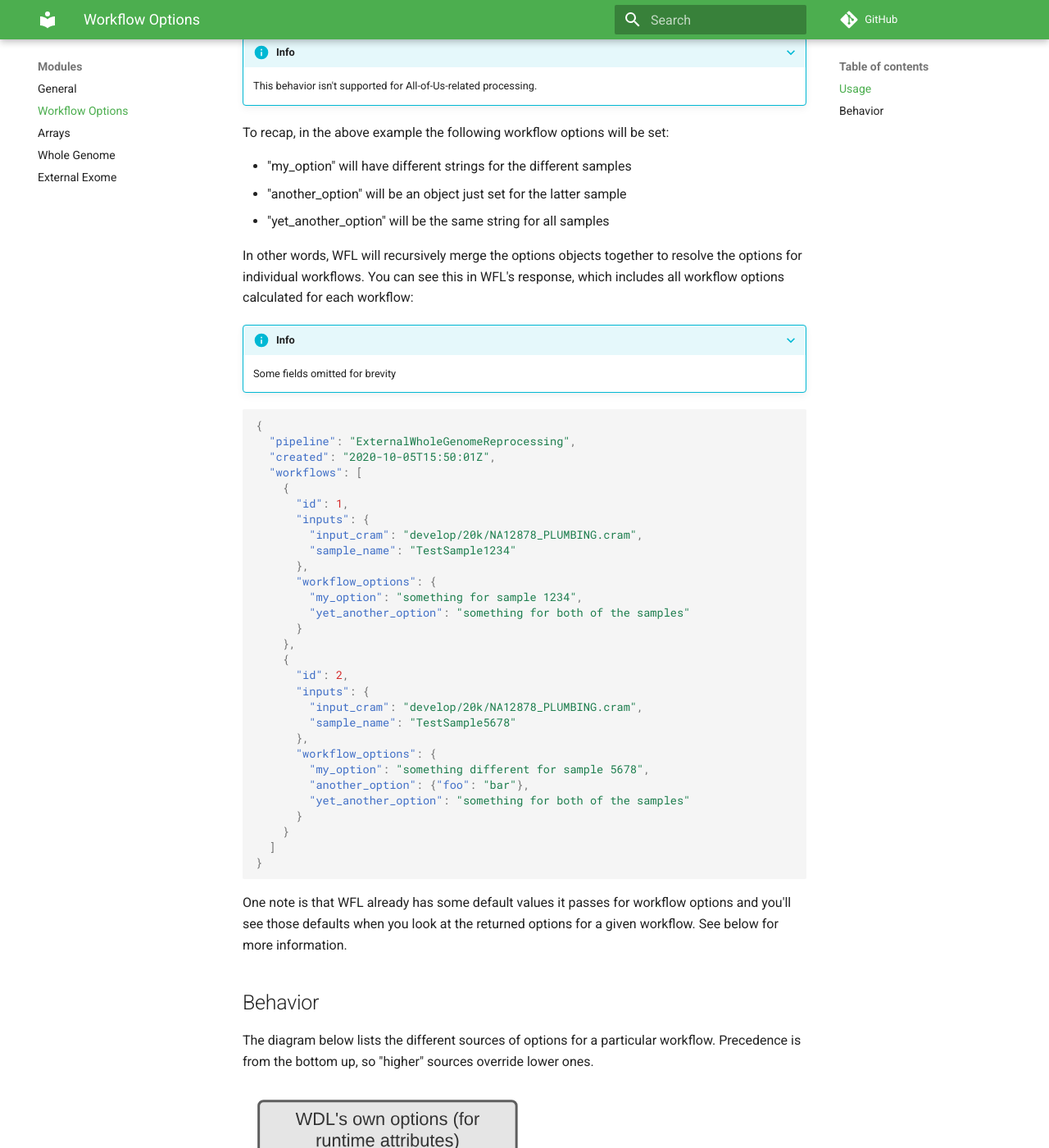
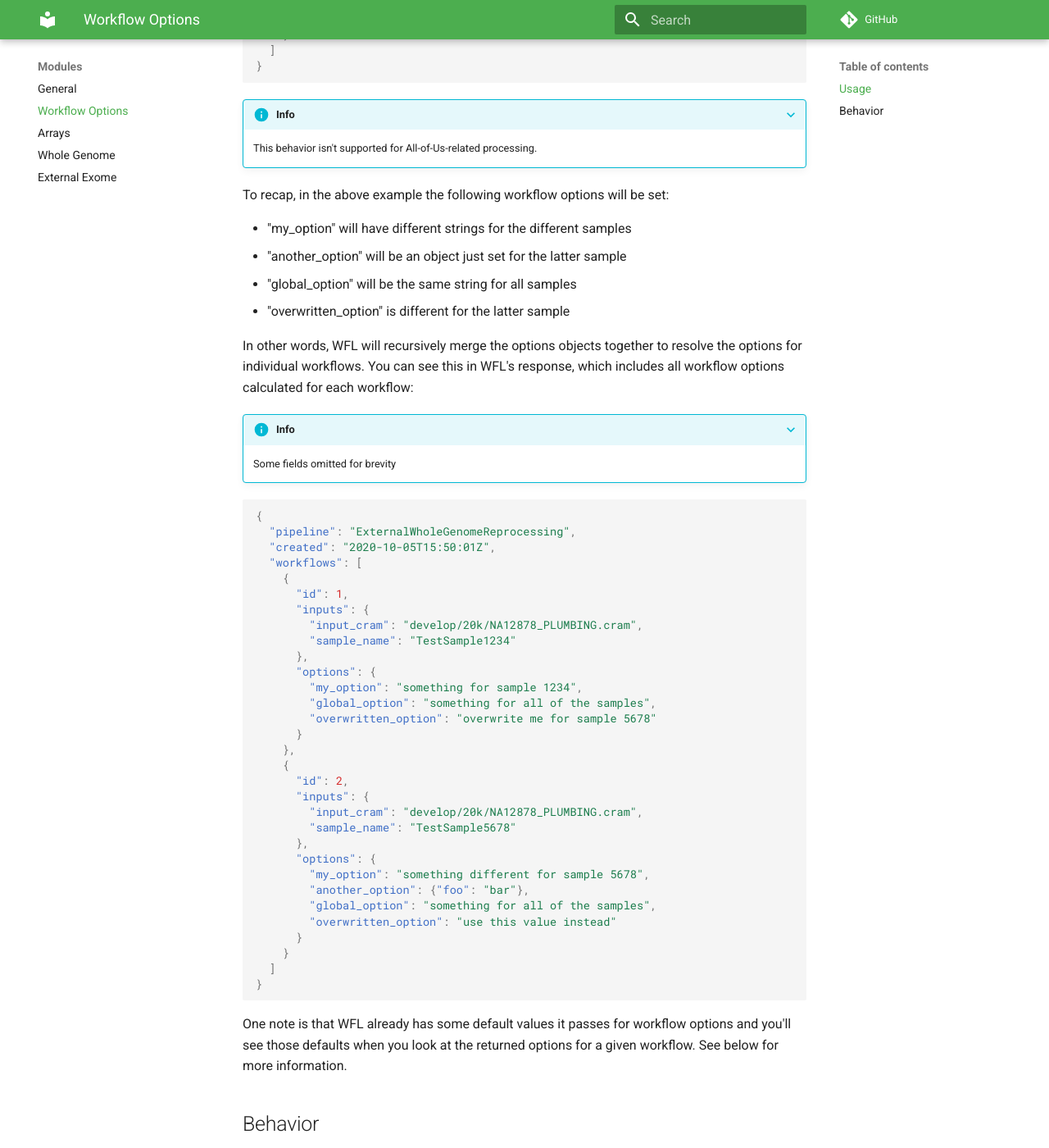
Before and after one commit to broadinstitute/wfl, an MkDocs documentation site: the page built from docs/md/workflow-options.md, in a window 1280 px wide and 1400 px high, scrolled down 1790 px. Shown: the whole window at 82% size. Built offline with MkDocs 1.6.1 and Material for MkDocs 9.7.7, drawn with Linux system fonts in a browser that asks for light colours; comment, search, counter and statistics services are not loaded; some of the changed text lies outside the part shown.

````diff
--- a/docs/md/workflow-options.md
+++ b/docs/md/workflow-options.md
@@ -14,7 +14,7 @@
 ## Usage
 
 !!! info "Summary"
-    - Workflow options are an arbitrary JSON object stored in a key of `workflow_options`
+    - Workflow options are an arbitrary JSON object stored in a key of `options`
     - Can be provided either per-workflow or for an entire workload (or both)
     - Optional when you make requests but will always be included in WFL's responses
 
@@ -44,7 +44,7 @@ Suppose the following valid workload request that you might `POST` to `/create`
 }
 ```
 
-You may optionally add arbitrary JSON objects as `workflow_options` either for individual
+You may optionally add arbitrary JSON objects as `options` either for individual
 workflows, for the entire workload, or both:
 
 ```json
@@ -54,13 +54,19 @@ workflows, for the entire workload, or both:
   "output": "gs://broad-gotc-dev-wfl-ptc-test-outputs/wgs-test-output/",
   "pipeline": "ExternalWholeGenomeReprocessing",
   "project": "PO-1234",
+  "common": {
+    "options": {
+        "global_option": "something for all of the samples",
+        "overwritten_option": "overwrite me for sample 5678"
+    }
+  },
   "items": [
     {
       "inputs": {
         "input_cram": "develop/20k/NA12878_PLUMBING.cram",
         "sample_name": "TestSample1234"
       },
-      "workflow_options": {
+      "options": {
         "my_option": "something for sample 1234"
       }
     },
@@ -69,15 +75,13 @@ workflows, for the entire workload, or both:
         "input_cram": "develop/20k/NA12878_PLUMBING.cram",
         "sample_name": "TestSample5678"
       },
-      "workflow_options": {
+      "options": {
         "my_option": "something different for sample 5678",
-        "another_option": {"foo": "bar"}
+        "another_option": {"foo": "bar"},
+        "overwritten_option": "use this value instead"
       }
     }
-  ],
-  "workflow_options": {
-    "yet_another_option": "something for both of the samples"
-  }
+  ]
 }
 ```
 
@@ -88,7 +92,8 @@ To recap, in the above example the following workflow options will be set:
 
 - "my_option" will have different strings for the different samples
 - "another_option" will be an object just set for the latter sample
-- "yet_another_option" will be the same string for all samples
+- "global_option" will be the same string for all samples
+- "overwritten_option" is different for the latter sample
 
 In other words, WFL will recursively merge the options objects together to
 resolve the options for individual workflows. You can see this in WFL's
@@ -108,9 +113,10 @@ response, which includes all workflow options calculated for each workflow:
         "input_cram": "develop/20k/NA12878_PLUMBING.cram",
         "sample_name": "TestSample1234"
       },
-      "workflow_options": {
+      "options": {
         "my_option": "something for sample 1234",
-        "yet_another_option": "something for both of the samples"
+        "global_option": "something for all of the samples",
+        "overwritten_option": "overwrite me for sample 5678"
       }
     },
     {
@@ -119,10 +125,11 @@ response, which includes all workflow options calculated for each workflow:
         "input_cram": "develop/20k/NA12878_PLUMBING.cram",
         "sample_name": "TestSample5678"
       },
-      "workflow_options": {
+      "options": {
         "my_option": "something different for sample 5678",
         "another_option": {"foo": "bar"},
-        "yet_another_option": "something for both of the samples"
+        "global_option": "something for all of the samples",
+        "overwritten_option": "use this value instead"
       }
     }
   ]
@@ -143,7 +150,7 @@ lower ones.
 ![](./assets/option-precedence.svg)
 
 The green "sources" are where you may optionally provide configuration
-via `workflow_options`, the white "sources" are where WFL may create and
+via `options`, the white "sources" are where WFL may create and
 supply options by default, and the gray "sources" are outside of WFL's
 visibility but can still affect the result.
 
````
Also changed, not shown: docs/md/dev-wgs.md (+7 -1 lines), docs/md/external-exome-reprocessing.md (+44 -36 lines), docs/md/assets/option-precedence.svg.
